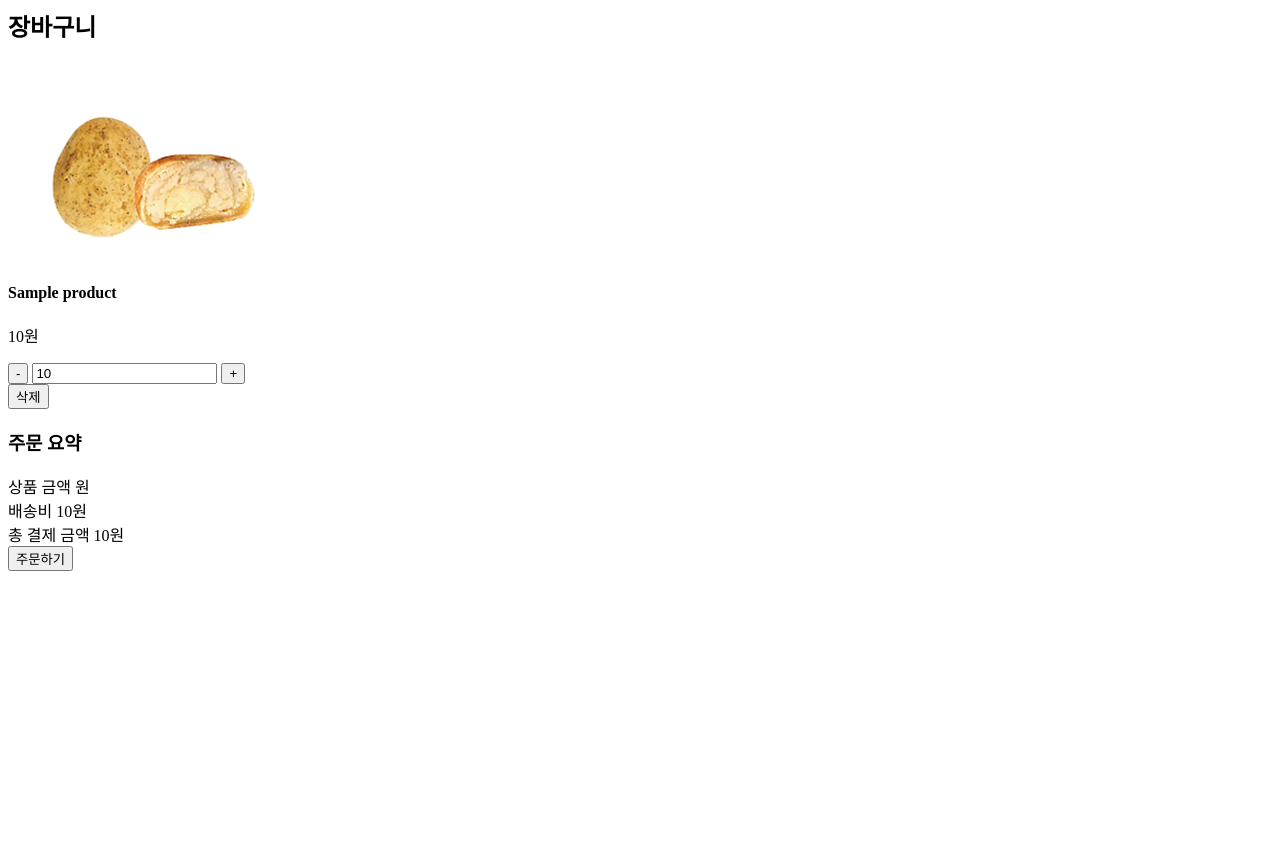
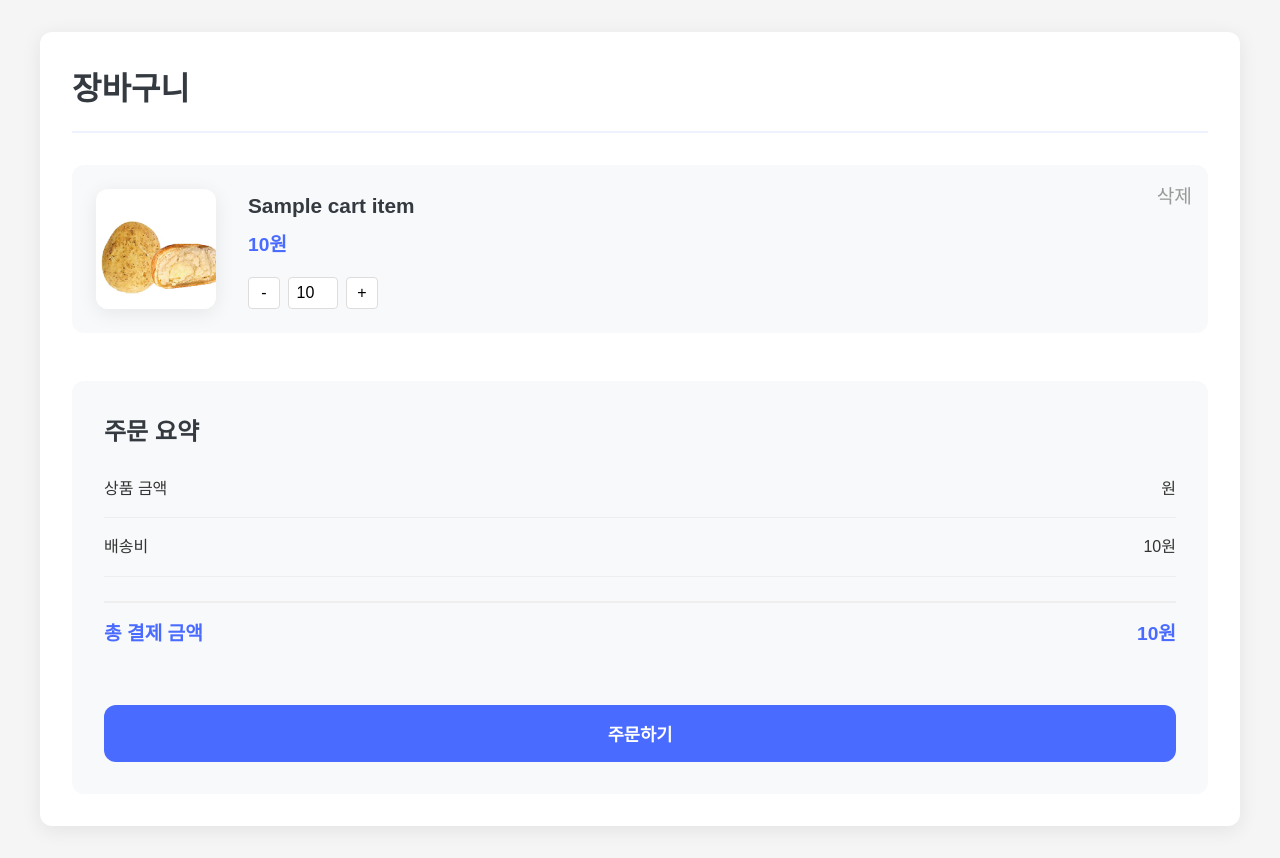
Before and after one commit to soyuniii/daitso, a Node server app: template views/cart.ejs in a window 1280 px wide. Before the commit the page ends 571 px from the top, so only its background shows below. Run offline with Node 20, Linux system fonts and the light colour scheme; the template is opened without the code that fills it: most values are stand-ins (such as "Sample title", 1, 10 or a date in 2020); some libraries are stand-ins or nearby versions.

Commit message:
장바구니 기능 구현완료

```diff
--- a/app.js
+++ b/app.js
@@ -20,7 +20,7 @@
 
 app.use(logger('dev'));
 app.use(express.json());
-app.use(express.urlencoded({ extended: false }));
+app.use(express.urlencoded({ extended: true }));
 app.use(cookieParser());
 app.use(express.static(path.join(__dirname, 'public')));
 app.use(session({
--- /dev/null
+++ b/public/stylesheets/cart.css
@@ -0,0 +1,256 @@
+:root {
+    --primary-color: #4a6bff;
+    --primary-light: #eef1ff;
+    --secondary-color: #f8f9fa;
+    --accent-color: #ff6b6b;
+    --dark-color: #343a40;
+    --light-color: #ffffff;
+    --text-color: #333333;
+    --border-radius: 12px;
+    --box-shadow: 0 4px 20px rgba(0, 0, 0, 0.08);
+    --transition: all 0.3s ease;
+  }
+
+  * {
+    margin: 0;
+    padding: 0;
+    box-sizing: border-box;
+    font-family: 'Noto Sans KR', sans-serif;
+  }
+
+  body {
+    background-color: #f5f5f5;
+    color: var(--text-color);
+    line-height: 1.6;
+    padding: 2rem;
+  }
+
+  .cart-container {
+    max-width: 1200px;
+    margin: 0 auto;
+    background-color: var(--light-color);
+    border-radius: var(--border-radius);
+    box-shadow: var(--box-shadow);
+    padding: 2rem;
+  }
+
+  .cart-container h2 {
+    font-size: 2rem;
+    margin-bottom: 2rem;
+    color: var(--dark-color);
+    border-bottom: 2px solid var(--primary-light);
+    padding-bottom: 1rem;
+  }
+
+  /* 장바구니 아이템 스타일 */
+  .cart-items {
+    display: flex;
+    flex-direction: column;
+    gap: 1.5rem;
+    margin-bottom: 3rem;
+  }
+
+  .cart-item {
+    display: flex;
+    align-items: center;
+    gap: 2rem;
+    padding: 1.5rem;
+    border-radius: var(--border-radius);
+    background-color: var(--secondary-color);
+    position: relative;
+  }
+
+  .cart-item img {
+    width: 120px;
+    height: 120px;
+    object-fit: cover;
+    border-radius: var(--border-radius);
+    box-shadow: var(--box-shadow);
+  }
+
+  .cart-item-info {
+    flex: 1;
+  }
+
+  .cart-item-info h4 {
+    font-size: 1.3rem;
+    margin-bottom: 0.5rem;
+    color: var(--dark-color);
+  }
+
+  .cart-item-info p {
+    font-size: 1.2rem;
+    font-weight: 700;
+    color: var(--primary-color);
+    margin-bottom: 1rem;
+  }
+
+  /* 수량 조절 버튼 */
+  .quantity-selector {
+    display: flex;
+    align-items: center;
+    gap: 0.5rem;
+  }
+
+  .qty-btn {
+    width: 32px;
+    height: 32px;
+    border: 1px solid #ddd;
+    background: white;
+    border-radius: 4px;
+    cursor: pointer;
+    font-size: 1rem;
+    display: flex;
+    align-items: center;
+    justify-content: center;
+    transition: var(--transition);
+  }
+
+  .qty-btn:hover {
+    background-color: #f5f5f5;
+    border-color: var(--primary-color);
+    color: var(--primary-color);
+  }
+
+  .qty-input {
+    width: 50px;
+    height: 32px;
+    text-align: center;
+    border: 1px solid #ddd;
+    border-radius: 4px;
+    font-size: 1rem;
+  }
+
+  /* 삭제 버튼 */
+  .btn-remove-cart {
+    position: absolute;
+    top: 1rem;
+    right: 1rem;
+    background: none;
+    border: none;
+    color: #999;
+    cursor: pointer;
+    font-size: 1.2rem;
+    transition: var(--transition);
+  }
+
+  .btn-remove-cart:hover {
+    color: var(--accent-color);
+  }
+
+  /* 주문 요약 */
+  .cart-summary {
+    background-color: var(--secondary-color);
+    border-radius: var(--border-radius);
+    padding: 2rem;
+    margin-top: 2rem;
+  }
+
+  .cart-summary h3 {
+    font-size: 1.5rem;
+    margin-bottom: 1.5rem;
+    color: var(--dark-color);
+  }
+
+  .summary-row {
+    display: flex;
+    justify-content: space-between;
+    margin-bottom: 1rem;
+    padding-bottom: 1rem;
+    border-bottom: 1px solid #eee;
+  }
+
+  .summary-row.total {
+    font-size: 1.2rem;
+    font-weight: 700;
+    color: var(--primary-color);
+    border-bottom: none;
+    margin-top: 1.5rem;
+    padding-top: 1rem;
+    border-top: 2px solid #eee;
+  }
+
+  /* 주문 버튼 */
+  .btn-order {
+    width: 100%;
+    padding: 1rem;
+    margin-top: 1.5rem;
+    background-color: var(--primary-color);
+    color: white;
+    border: none;
+    border-radius: var(--border-radius);
+    font-size: 1.1rem;
+    font-weight: 600;
+    cursor: pointer;
+    transition: var(--transition);
+  }
+
+  .btn-order:hover {
+    background-color: #3a56d4;
+    transform: translateY(-2px);
+  }
+
+  /* 빈 장바구니 스타일 */
+  .empty-message {
+    text-align: center;
+    font-size: 1.2rem;
+    color: #666;
+    margin: 3rem 0;
+  }
+
+  .btn-shopping {
+    display: block;
+    width: 200px;
+    margin: 0 auto;
+    padding: 1rem;
+    background-color: var(--primary-color);
+    color: white;
+    text-align: center;
+    text-decoration: none;
+    border-radius: var(--border-radius);
+    font-weight: 600;
+    transition: var(--transition);
+  }
+
+  .btn-shopping:hover {
+    background-color: #3a56d4;
+  }
+
+  /* 반응형 디자인 */
+  @media (max-width: 768px) {
+    body {
+      padding: 1rem;
+    }
+
+    .cart-item {
+      flex-direction: column;
+      align-items: flex-start;
+      gap: 1rem;
+    }
+
+    .cart-item img {
+      width: 100%;
+      height: auto;
+      max-height: 200px;
+    }
+
+    .quantity-selector {
+      width: 100%;
+      justify-content: flex-start;
+    }
+
+    .btn-remove-cart {
+      position: static;
+      align-self: flex-end;
+    }
+  }
+
+  @media (max-width: 576px) {
+    .cart-container {
+      padding: 1.5rem;
+    }
+
+    .cart-summary {
+      padding: 1.5rem;
+    }
+  }
--- a/routes/cart.js
+++ b/routes/cart.js
@@ -12,6 +12,7 @@
     if (!req.session.userId) {
         return res.redirect('/user/login');
     }
+    console.log('현재 세션 userId:', req.session.userId);
 
     db.all(`
         SELECT c.id, c.quantity, p.*
@@ -23,6 +24,7 @@
             console.error(err);
             return res.status(500).send('서버 오류');
         }
+        console.log('가져온 장바구니:', cartItems);
 
         const totalPrice = cartItems.reduce((sum, item) => sum + (item.price * item.quantity), 0);
         const shippingFee = totalPrice > 30000 ? 0 : 2500; // 3만원 이상 구매 시 무료 배송 예시
--- a/views/cart.ejs
+++ b/views/cart.ejs
@@ -1,4 +1,13 @@
 <!-- views/cart.ejs -->
+<!DOCTYPE html>
+<html lang="en">
+<head>
+    <meta charset="UTF-8">
+    <meta name="viewport" content="width=device-width, initial-scale=1.0">
+    <title>Document</title>
+    <link rel="stylesheet" href="/stylesheets/cart.css">
+</head>
+<body>
     <div class="cart-container">
         <h2>장바구니</h2>
 
@@ -6,10 +15,10 @@
           <div class="cart-items">
             <% cartItems.forEach(item => { %>
               <div class="cart-item">
-          <img src="/images/product<%= item.product.id %>.png" alt="<%= item.product.name %>">
+                <img src="/images/product<%= item.id %>.png" alt="<%= item.name %>">
                 <div class="cart-item-info">
-            <h4><%= item.product.name %></h4>
-            <p><%= item.product.price.toLocaleString() %>원</p>
+                  <h4><%= item.name %></h4>
+                  <p><%= item.price.toLocaleString() %>원</p>
                   <div class="quantity-selector">
                     <button class="qty-btn minus" data-cart-id="<%= item.id %>">-</button>
                     <input type="number" value="<%= item.quantity %>" min="1" class="qty-input" data-cart-id="<%= item.id %>">
@@ -115,3 +124,5 @@
           alert('주문/배송 정보 입력 페이지로 이동합니다');
         });
       </script>
+</body>
+</html>
```
Also changed, not shown: views/products_detail.ejs (+0 -14 lines), database.sqlite (added), db/database.sqlite, wishlist.db (added), 1 other file. Lines whose indentation alone changed are shown as unchanged.
